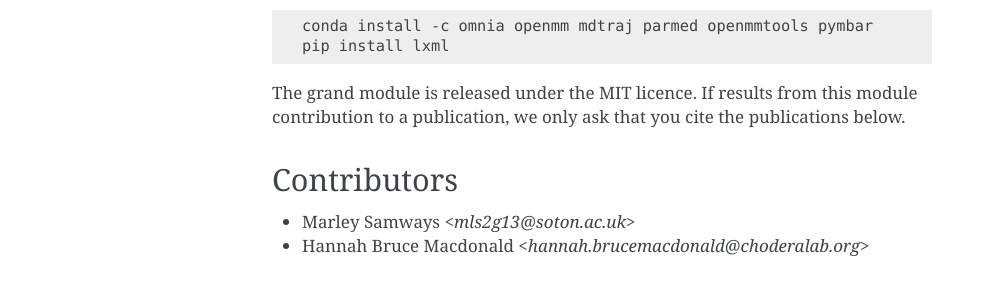
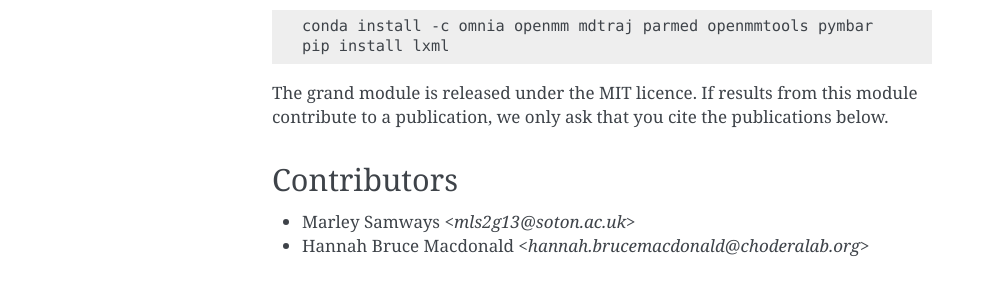
Before and after one commit to essex-lab/grand-lig, a Sphinx documentation site: the page built from docs/source/intro.rst, in a window 1280 px wide. Shown: the part 609-905 px from the top of the page, without its empty margins (148-1141 px from the left). Built offline with Sphinx 7.4.7, drawn with Linux system fonts in a browser that asks for light colours.

Commit message:
Corrected typo

```diff
--- a/docs/source/intro.rst
+++ b/docs/source/intro.rst
@@ -31,7 +31,7 @@ The dependencies of this module can be installed as:
     pip install lxml
 
 The grand module is released under the MIT licence. If results from this
-module contribution to a publication, we only ask that you cite the
+module contribute to a publication, we only ask that you cite the
 publications below.
 
 Contributors
```
Also changed, not shown: README.md (+1 -1 lines).
